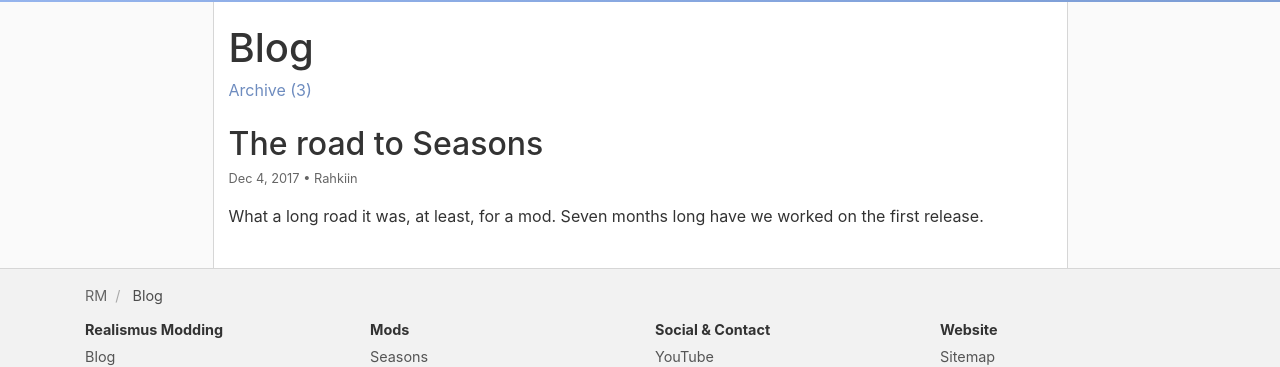
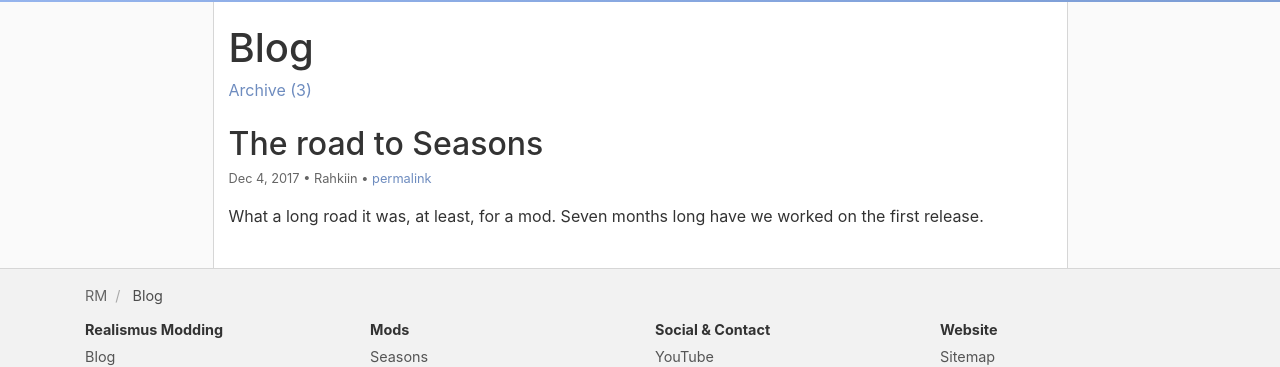
Before and after one commit to RealismusModding/realismusmodding.github.io, a Jekyll site: the page built from _pages/blog.html, in a window 1280 px wide. Shown: the part 62-429 px from the top of the page. Built offline with Jekyll 4.4.1, drawn with Linux system fonts in a browser that asks for light colours; comment, search, counter and statistics services are not loaded.

Commit message:
Add permalink to blog homepage

```diff
--- a/_pages/blog.html
+++ b/_pages/blog.html
@@ -22,6 +22,8 @@ permalink: /blog/
                 {% if post.author %}
                   • <author itemprop="author" itemscope itemtype="http://schema.org/Person"><span itemprop="alternateName">{{ site.data.team[post.author].nickname }}</span><span class="d-none" itemprop="name">{{ site.data.team[post.author].name }}</span></author>
                 {% endif %}
+
+                • <a href="{{ post.url }}">permalink</a>
             </p>
 
             <meta itemprop="mainEntityOfPage url" content="{{ base_url }}{{ post.url }}" />
```
